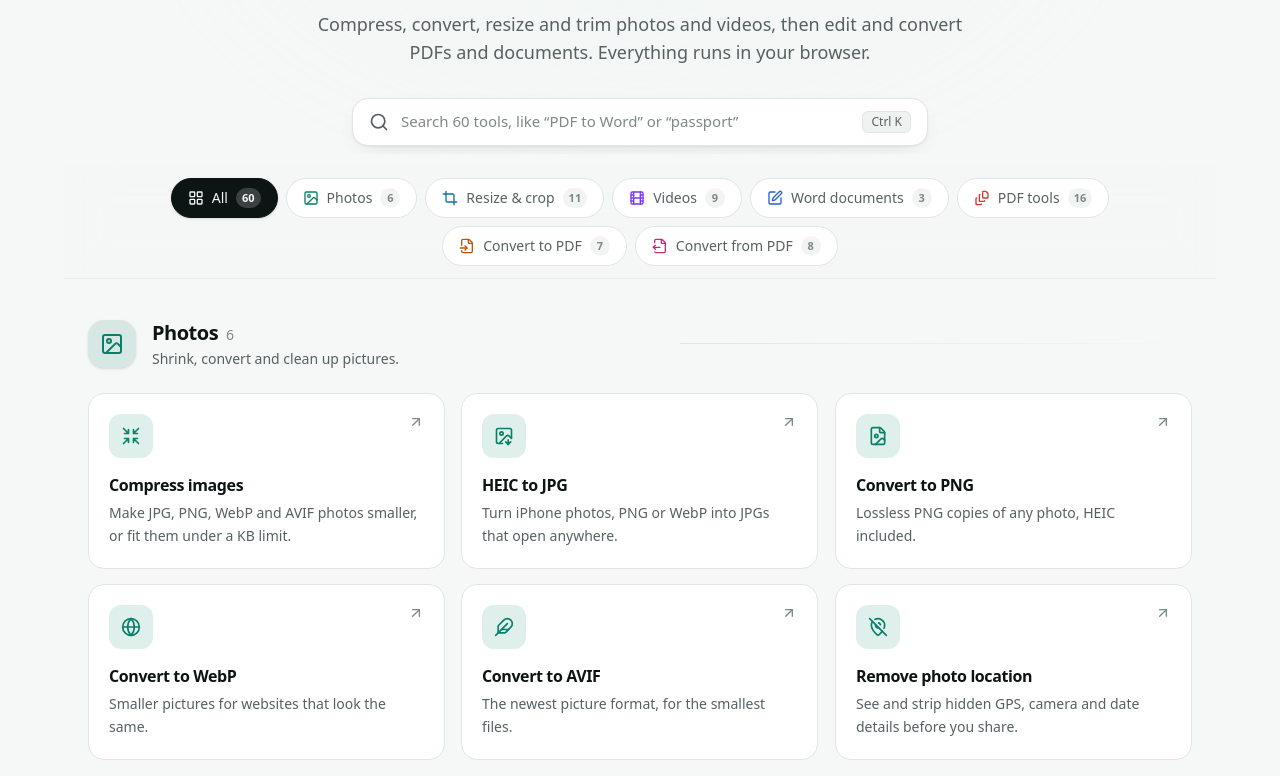
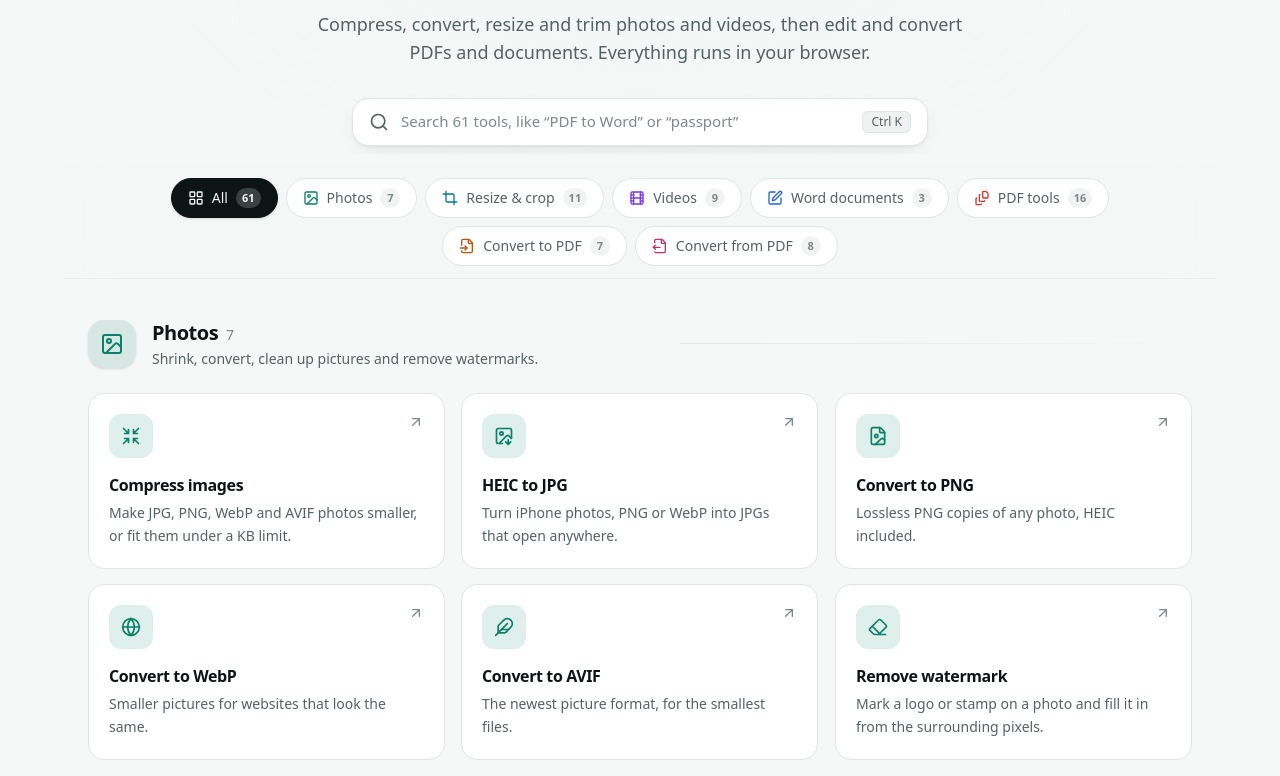
Before and after one commit to Abhishek25062001/CompressKit, a React (Vite) app: page / in a window 1280 px wide. Shown: the part 271-1047 px from the top of the page. Built offline with nearby package versions, Linux system fonts and the light colour scheme.

Commit message:
add new feature update 18 nov 2026 3:07pm watermark

```diff
--- a/src/components/files/FileCard.tsx
+++ b/src/components/files/FileCard.tsx
@@ -1,5 +1,5 @@
 import { AnimatePresence, motion } from 'framer-motion';
-import { AlertTriangle, ChevronDown, Crop, Download, RotateCw, SlidersHorizontal, Square, X } from 'lucide-react';
+import { AlertTriangle, ChevronDown, Crop, Download, Eraser, RotateCw, SlidersHorizontal, Square, X } from 'lucide-react';
 import { memo, useState } from 'react';
 import { useTool } from '../../features/tools';
 import { useUiStore } from '../../store/uiStore';
@@ -17,6 +17,7 @@ function FileCardImpl({ id }: { id: string }) {
   const item = useQueue((s) => s.items[id]);
   const openSettings = useUiStore((s) => s.openFileSettings);
   const openCrop = useUiStore((s) => s.openCrop);
+  const openMask = useUiStore((s) => s.openMask);
   const [expanded, setExpanded] = useState(false);
   if (!item) return null;
 
@@ -50,6 +51,9 @@ function FileCardImpl({ id }: { id: string }) {
             {mode === 'resize' && item.crop && (
               <span className="shrink-0 rounded bg-surface-3 px-1.5 py-px text-[10px] font-medium text-muted">Edited</span>
             )}
+            {mode === 'watermark' && item.crop && (
+              <span className="shrink-0 rounded bg-surface-3 px-1.5 py-px text-[10px] font-medium text-muted">Marked</span>
+            )}
             {item.override && (
               <span className="shrink-0 rounded bg-surface-3 px-1.5 py-px text-[10px] font-medium text-muted">Custom</span>
             )}
@@ -64,7 +68,7 @@ function FileCardImpl({ id }: { id: string }) {
                 <span className="ml-1.5">{formatBytes(result.size)}</span>
               </span>
             )}
-            {result && status === 'completed' && mode === 'background' && (
+            {result && status === 'completed' && (mode === 'background' || mode === 'watermark') && (
               <span className="tabular text-xs text-muted">
                 → <span className="font-medium text-fg">{result.formatLabel}</span>
                 <span className="ml-1.5">
@@ -124,6 +128,11 @@ function FileCardImpl({ id }: { id: string }) {
           {!busy && mode === 'resize' && (
             <Button variant="ghost" size="icon" aria-label={`Crop ${item.name}`} onClick={() => openCrop(id)}>
               <Crop className="h-4 w-4" aria-hidden />
+            </Button>
+          )}
+          {!busy && mode === 'watermark' && (
+            <Button variant="ghost" size="icon" aria-label={`Mark watermark on ${item.name}`} onClick={() => openMask(id)}>
+              <Eraser className="h-4 w-4" aria-hidden />
             </Button>
           )}
           {!busy && mode === 'compress' && (
--- a/src/components/workspace/ToolWorkspace.tsx
+++ b/src/components/workspace/ToolWorkspace.tsx
@@ -21,6 +21,8 @@ const ConvertWorkspace = lazy(() => import('../docs/ConvertWorkspace').then((m)
 const DocxEditor = lazy(() => import('../docs/DocxEditor').then((m) => ({ default: m.DocxEditor })));
 const TrimWorkspace = lazy(() => import('../trim/TrimWorkspace').then((m) => ({ default: m.TrimWorkspace })));
 const BackgroundSettingsPanel = lazy(() => import('../settings/BackgroundSettingsPanel').then((m) => ({ default: m.BackgroundSettingsPanel })));
+const WatermarkSettingsPanel = lazy(() => import('../settings/WatermarkSettingsPanel').then((m) => ({ default: m.WatermarkSettingsPanel })));
+const MaskDialog = lazy(() => import('../watermark/MaskDialog').then((m) => ({ default: m.MaskDialog })));
 
 function ToolFallback() {
   return (
@@ -91,6 +93,10 @@ function ToolPanel({ mode }: { mode: ToolMode }) {
               <Suspense fallback={<ToolFallback />}>
                 <BackgroundSettingsPanel />
               </Suspense>
+            ) : mode === 'watermark' ? (
+              <Suspense fallback={<ToolFallback />}>
+                <WatermarkSettingsPanel />
+              </Suspense>
             ) : (
               <ResizeSettingsPanel />
             )}
@@ -122,6 +128,9 @@ export function ToolWorkspace({ id }: { id: ToolId }) {
       </Suspense>
       <FileSettingsDialog />
       <CropDialog />
+      <Suspense fallback={null}>
+        <MaskDialog />
+      </Suspense>
     </section>
   );
 }
--- a/src/features/directory.ts
+++ b/src/features/directory.ts
@@ -7,6 +7,7 @@ import {
   Code,
   Combine,
   Crop,
+  Eraser,
   EyeOff,
   Feather,
   FileImage,
@@ -90,7 +91,7 @@ export interface Feature {
 /** Media first, then documents; this order also balances the launcher's four columns. */
 export const CATEGORIES: Category[] = [
   // Remove Background is switched off for now; with it on: 'Shrink, convert and clean up pictures, and cut out backgrounds.'
-  { id: 'photos', name: 'Photos', description: 'Shrink, convert and clean up pictures.', icon: Image },
+  { id: 'photos', name: 'Photos', description: 'Shrink, convert, clean up pictures and remove watermarks.', icon: Image },
   { id: 'resize', name: 'Resize & crop', description: 'Exact sizes for IDs, forms and social media, plus crop and rotate.', icon: Crop },
   { id: 'video', name: 'Videos', description: 'Shrink, convert, trim and split videos, or save just the sound.', icon: Film },
   { id: 'word', name: 'Word documents', description: 'Edit, create and join DOCX files without Office.', icon: SquarePen },
@@ -176,6 +177,15 @@ export const FEATURES: Feature[] = [
   //   icon: Palette,
   //   keywords: 'color background replace',
   // },
+  {
+    key: 'remove-watermark',
+    name: 'Remove watermark',
+    description: 'Mark a logo or stamp on a photo and fill it in from the surrounding pixels.',
+    to: '/remove-watermark',
+    category: 'photos',
+    icon: Eraser,
+    keywords: 'logo stamp text overlay erase inpaint clean photo picture',
+  },
   {
     key: 'photo-location',
     name: 'Remove photo location',
@@ -698,6 +708,7 @@ export const POPULAR_FEATURES: Feature[] = [
   'merge-pdf',
   'pdf-to-word',
   // 'remove-background', // Remove Background is switched off for now.
+  'remove-watermark',
   'passport-photo',
   'compress-pdf',
   'video-to-gif',
--- a/src/features/handoff.ts
+++ b/src/features/handoff.ts
@@ -4,6 +4,7 @@ import {
   CONVERT_INPUT_FORMATS,
   INPUT_FORMATS,
   RESIZE_INPUT_FORMATS,
+  WATERMARK_INPUT_FORMATS,
   acceptAttribute,
   detectFormat,
   type FormatDef,
@@ -22,6 +23,7 @@ const FORMATS: Record<ToolId, FormatDef[]> = {
   convert: CONVERT_INPUT_FORMATS,
   resize: RESIZE_INPUT_FORMATS,
   background: BACKGROUND_INPUT_FORMATS,
+  watermark: WATERMARK_INPUT_FORMATS,
   trim: TRIM_INPUT_FORMATS,
   clean: CLEAN_INPUT_FORMATS,
   pdf: PDF_INPUT_FORMATS,
--- a/src/features/toolContent.tsx
+++ b/src/features/toolContent.tsx
@@ -127,6 +127,20 @@ export const TOOL_CONTENT: Record<ToolId, ToolContent> = {
       { icon: Palette, title: 'Transparent or any colour', body: 'Keep the transparency for designs, or place the subject on white or a colour of your choice.' },
       { icon: Maximize, title: 'Crop to the subject', body: 'Remove the empty space around the cut-out, for stickers and product listings.' },
       { icon: SplitSquareHorizontal, title: 'Compare the result', body: 'Slide between the original photo and the cut-out to check the edges.' },
+    ],
+  },
+  watermark: {
+    icon: Eraser,
+    steps: [
+      ['Add your photos', 'JPG, PNG, WebP, AVIF or BMP with a logo or stamp you want gone.'],
+      ['Mark the watermark', 'Drag a box over the logo or text. Cover it tightly.'],
+      ['Remove and download', 'The marked area is filled from the surrounding pixels, then you save the clean photo.'],
+    ],
+    highlights: [
+      { icon: Eraser, title: 'Mark, then fill', body: 'You choose exactly what to remove. Corner logos and small stamps come out cleanest.' },
+      { icon: ShieldCheck, title: 'Stays on your device', body: 'Nothing is uploaded. The fill runs in your browser, even offline after the first visit.' },
+      { icon: SplitSquareHorizontal, title: 'Compare the result', body: 'Slide between the original and the cleaned photo to check the patch.' },
+      { icon: Target, title: 'Only what you mark', body: 'The rest of the photo is untouched. Expand the mark a little if a hard edge remains.' },
     ],
   },
   trim: {
--- a/src/features/tools.ts
+++ b/src/features/tools.ts
@@ -127,7 +127,7 @@ export const watermarkTool: Tool = {
   manager: new WatermarkManager(useWatermarkQueueStore),
   addFiles: (files) => addFilesTo(useWatermarkQueueStore, WATERMARK_INPUT_FORMATS, files),
   downloadItem: (id) => downloadItem(useWatermarkQueueStore, id),
-  downloadAll: (onProgress) => downloadAll(useWatermarkQueueStore, 'ofctools-clean', onProgress),
+  downloadAll: (onProgress) => downloadAll(useWatermarkQueueStore, 'ofctools-no-watermark', onProgress),
   accept: acceptAttribute(WATERMARK_INPUT_FORMATS),
   badges: WATERMARK_FORMAT_BADGES,
   verb: { base: 'Remove', ing: 'Removing', past: 'cleaned', noun: 'Watermark removal' },
```
